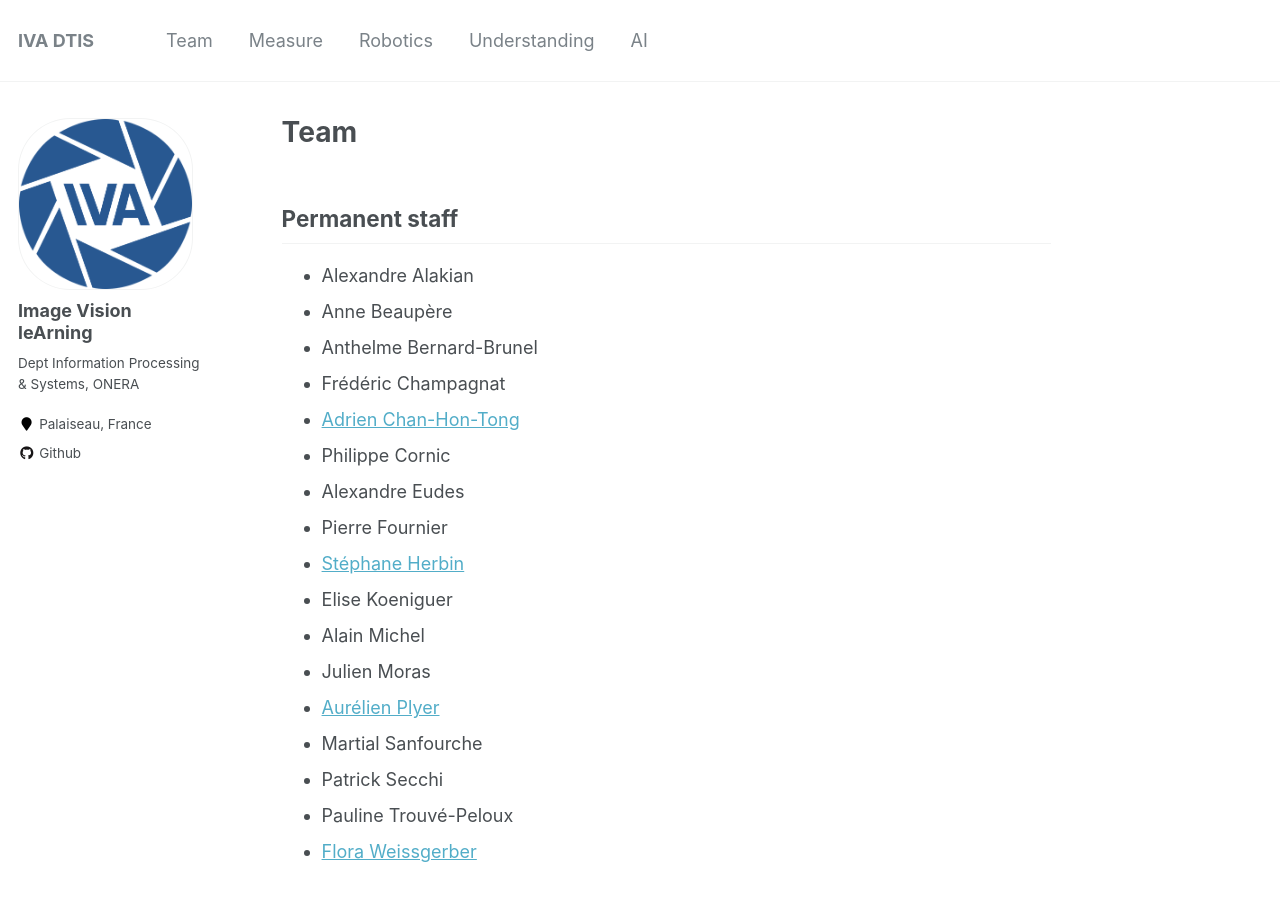
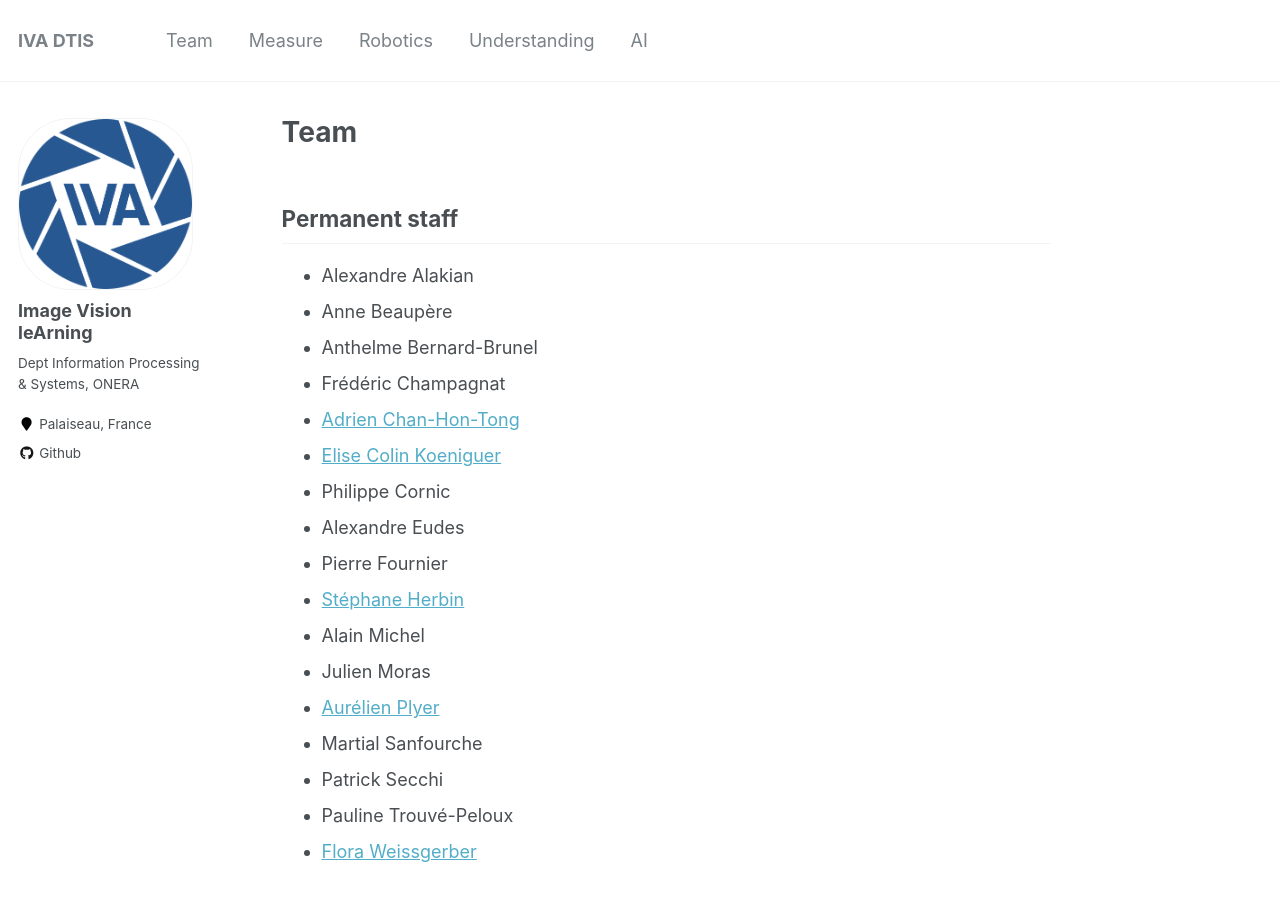
Before and after one commit to iva-dtis/iva-dtis.github.io, a Jekyll site: the page built from _pages/team.md, in a window 1280 px wide and 900 px high. Built offline with Jekyll 4.4.1, drawn with Linux system fonts in a browser that asks for light colours; some web fonts are replaced.

Commit message:
Update team.md

```diff
--- a/_pages/team.md
+++ b/_pages/team.md
@@ -13,11 +13,11 @@ author_profile: true
 * Anthelme Bernard-Brunel
 * Frédéric Champagnat
 * [Adrien Chan-Hon-Tong](https://www.onera.fr/fr/staff/adrien-chan-hon-tong)
+* [Elise Colin Koeniguer](https://github.com/elisekoeniguer)
 * Philippe Cornic
 * Alexandre Eudes
 * Pierre Fournier
 * [Stéphane Herbin](https://stepherbin.github.io/)
-* Elise Koeniguer
 * Alain Michel
 * Julien Moras
 * [Aurélien Plyer](https://github.com/aplyer)
```
